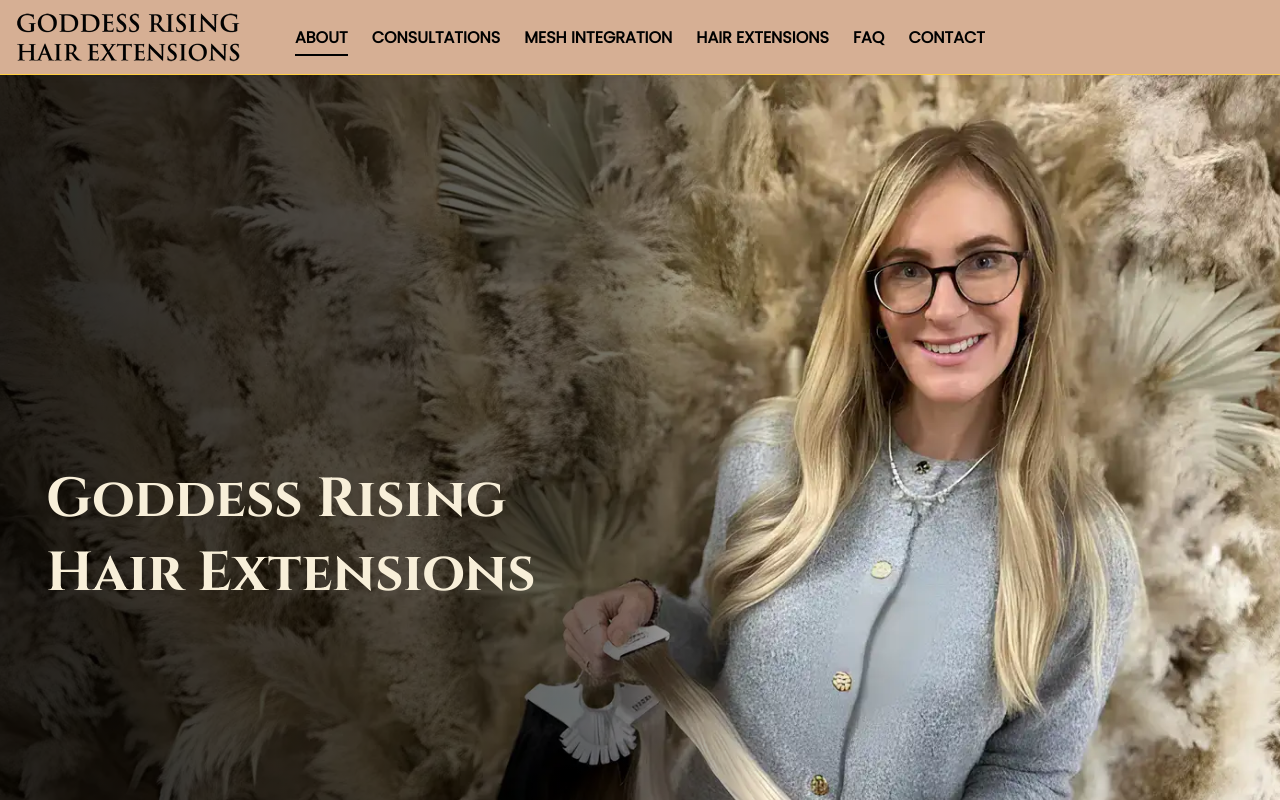
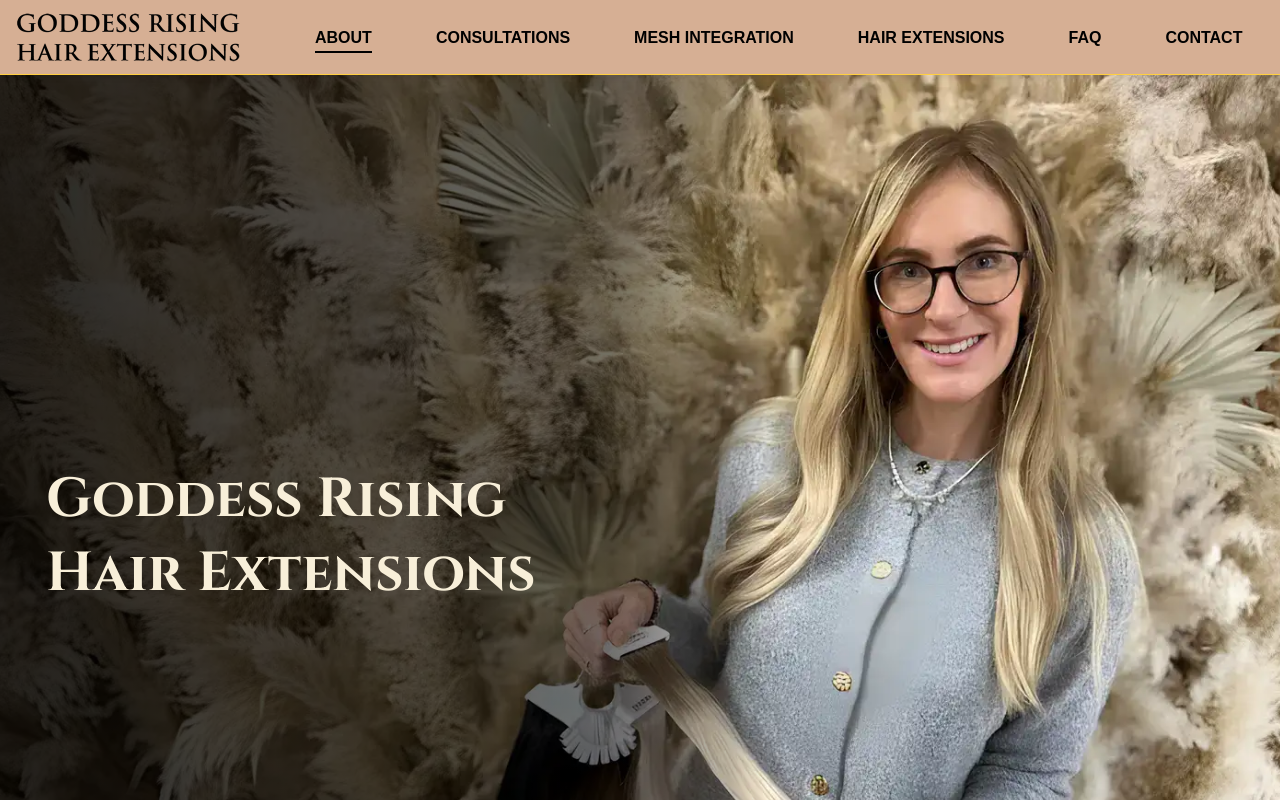
Before and after one commit to mr-aust1n/GoddessRisingNext, a Next.js app: page /about in a window 1280 px wide. Shown: the top 800 px of the page. Built offline with nearby package versions, Linux system fonts and the light colour scheme.

Commit message:
nav updated
nav bar updated

```diff
--- a/components/Header.module.css
+++ b/components/Header.module.css
@@ -28,7 +28,7 @@
 .hamburger {
     display: flex;
     flex-direction: column;
-    gap: 5px;
+    gap: 4px;
     background: none;
     border: none;
     cursor: pointer;
@@ -83,16 +83,23 @@
     width: 100%;
 }
 
+.nav li {
+    width: auto;
+    padding: 10px 20px;
+    font-weight: 900;
+    font-size: 16px;
+}
+
 /* Links */
 .linkStyle {
     font-size: 18px;
-    font-family: var(--text-font);
+    font-family: sans-serif;
     color: var(--main-color);
     text-transform: uppercase;
     position: relative;
     transition: opacity 0.3s ease;
-    font-weight: 700;
-    width: 100%;
+    font-weight: 900;
+    width: 60%;
     display: inline-block;
 }
 
@@ -166,6 +173,8 @@
         width: auto;
     }
 
+
+
     .linkStyle {
         padding: 0;
         width: auto;
```
